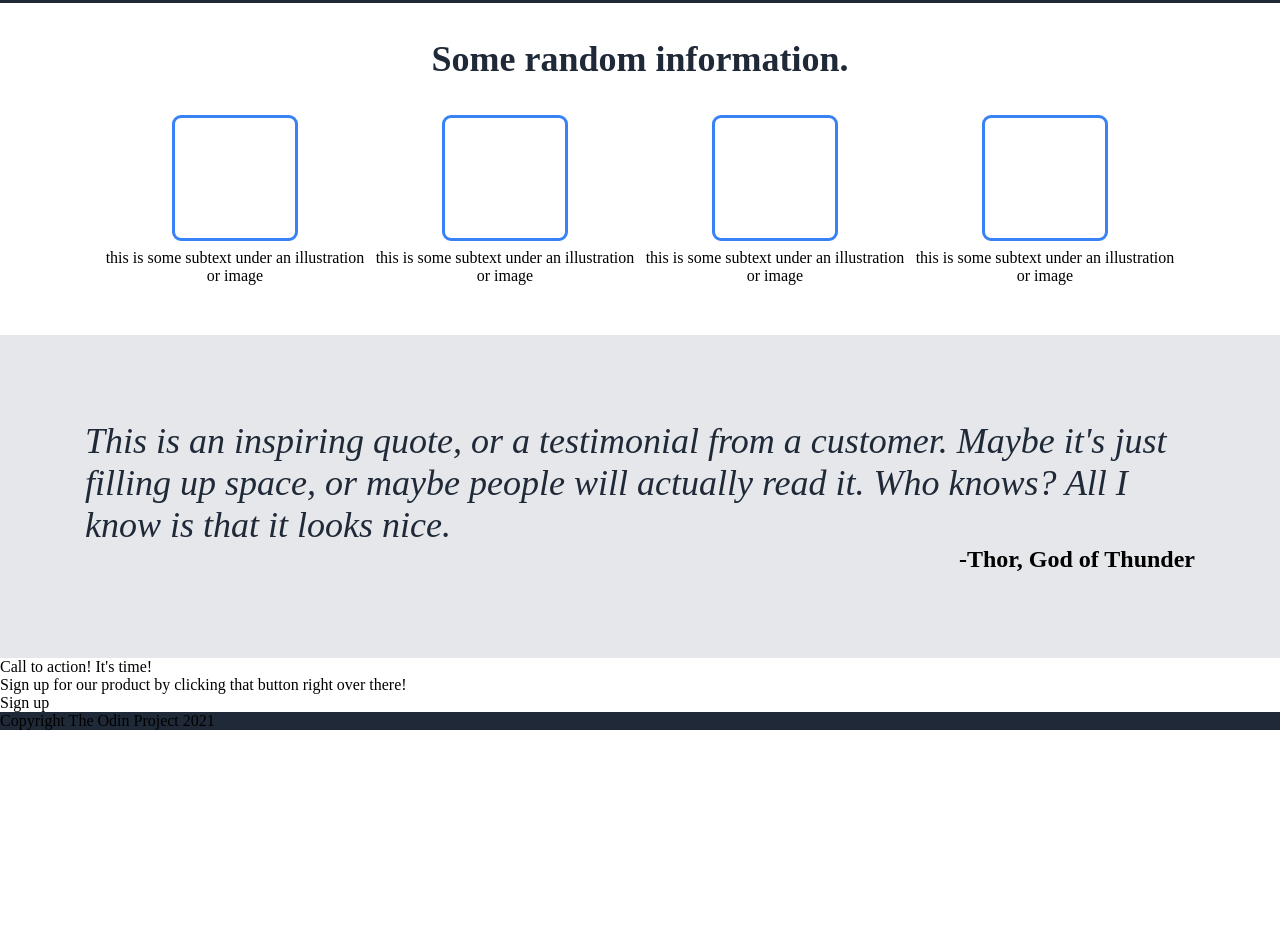
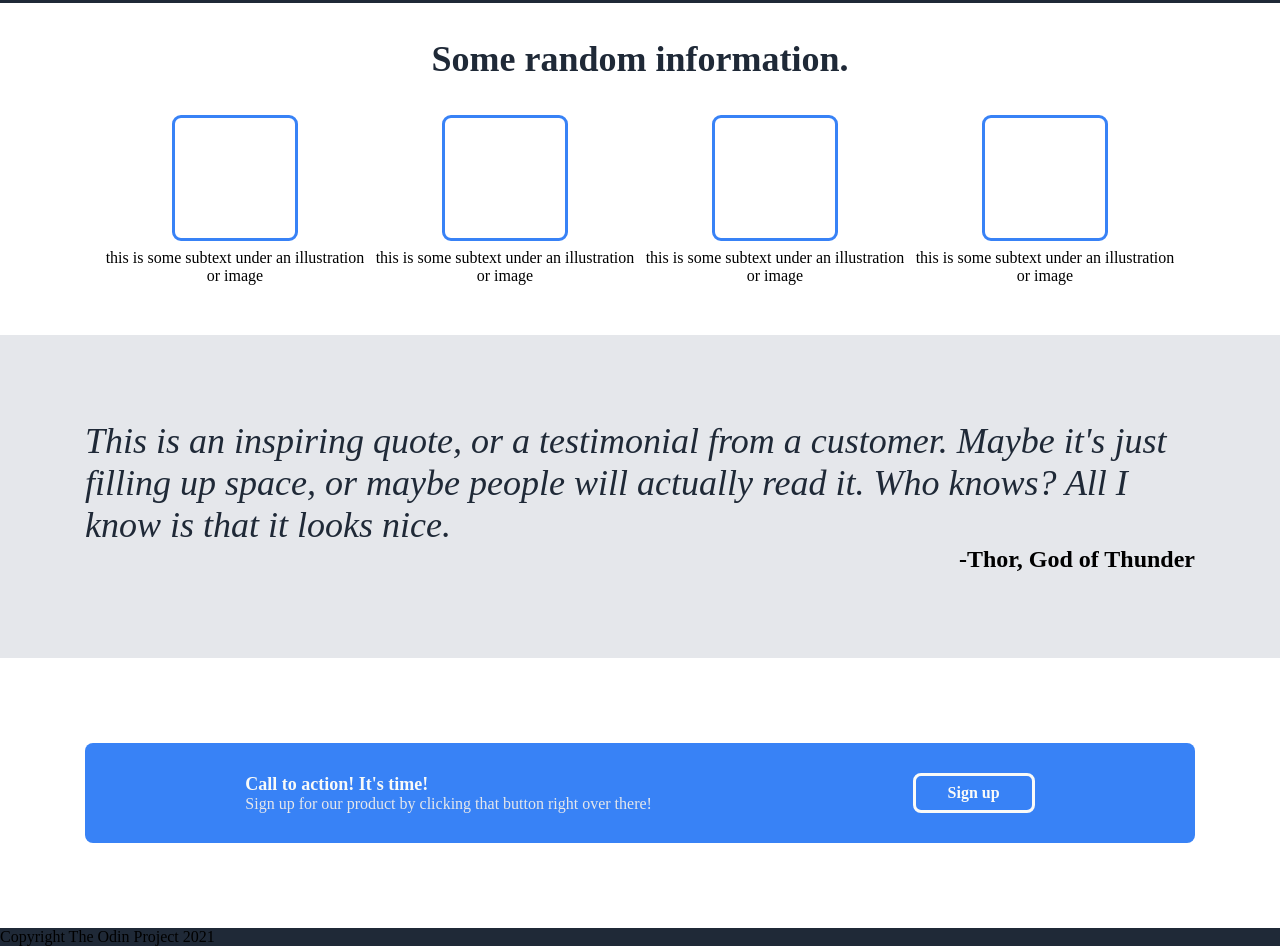
Before and after one commit to migz407/top-landing, a plain HTML site: page index.html in a window 1280 px wide. Shown: the part 294-1240 px from the top of the page. Before the commit the page ends 1024 px from the top, so only its background shows below. Drawn offline with Linux system fonts and the light colour scheme.

Commit message:
changed body3 html and added css to body3

```diff
--- a/index.html
+++ b/index.html
@@ -55,9 +55,13 @@
 
         <div class="body3">
             <div class="bluebox">
-                <div id="c2a">Call to action! It's time!</div>
-                <div id="c2a2">Sign up for our product by clicking that button right over there!</div>
-                <div id="signup2">Sign up</div>
+                <div class="bluebox-left">
+                    <div id="c2a">Call to action! It's time!</div>
+                    <div id="c2a2">Sign up for our product by clicking that button right over there!</div>
+                </div>
+                <div class="bluebox-right">
+                    <div id="signup2">Sign up</div>
+                </div>
             </div>
         </div>
 
--- a/style.css
+++ b/style.css
@@ -129,8 +129,38 @@ body {
     font-size: 24px;
 }
 
+.body3 {
+    padding: 85px;
+}
 
+.bluebox {
+    background-color: #3882F6;
+    padding: 30px;
+    display: flex;
+    justify-content: space-around;
+    align-items: center;
+    border-radius: 8px;
+}
 
+#c2a {
+    font-size: 18px;
+    color:#F9FAF8;
+    font-weight: bold;
+}
+
+#c2a2 {
+    color:#E5E7EB;
+}
+
+.bluebox-right {
+    border: solid;
+    padding: 8px;
+    width: 100px;
+    text-align: center;
+    border-radius: 8px;
+    font-weight: bold;
+    color:#F9FAF8;
+}
 .footer {
     background-color: #1F2937;
 }
```
